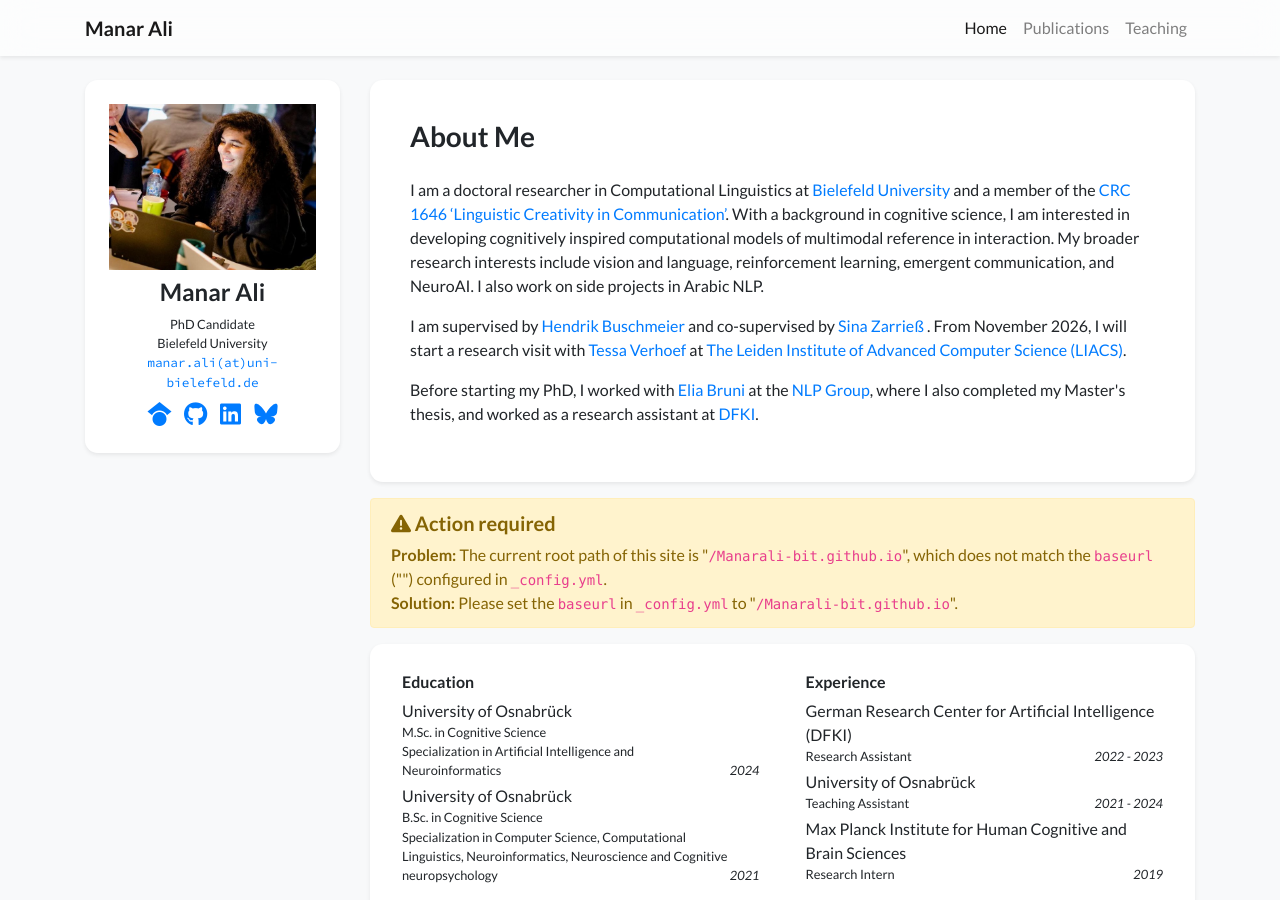
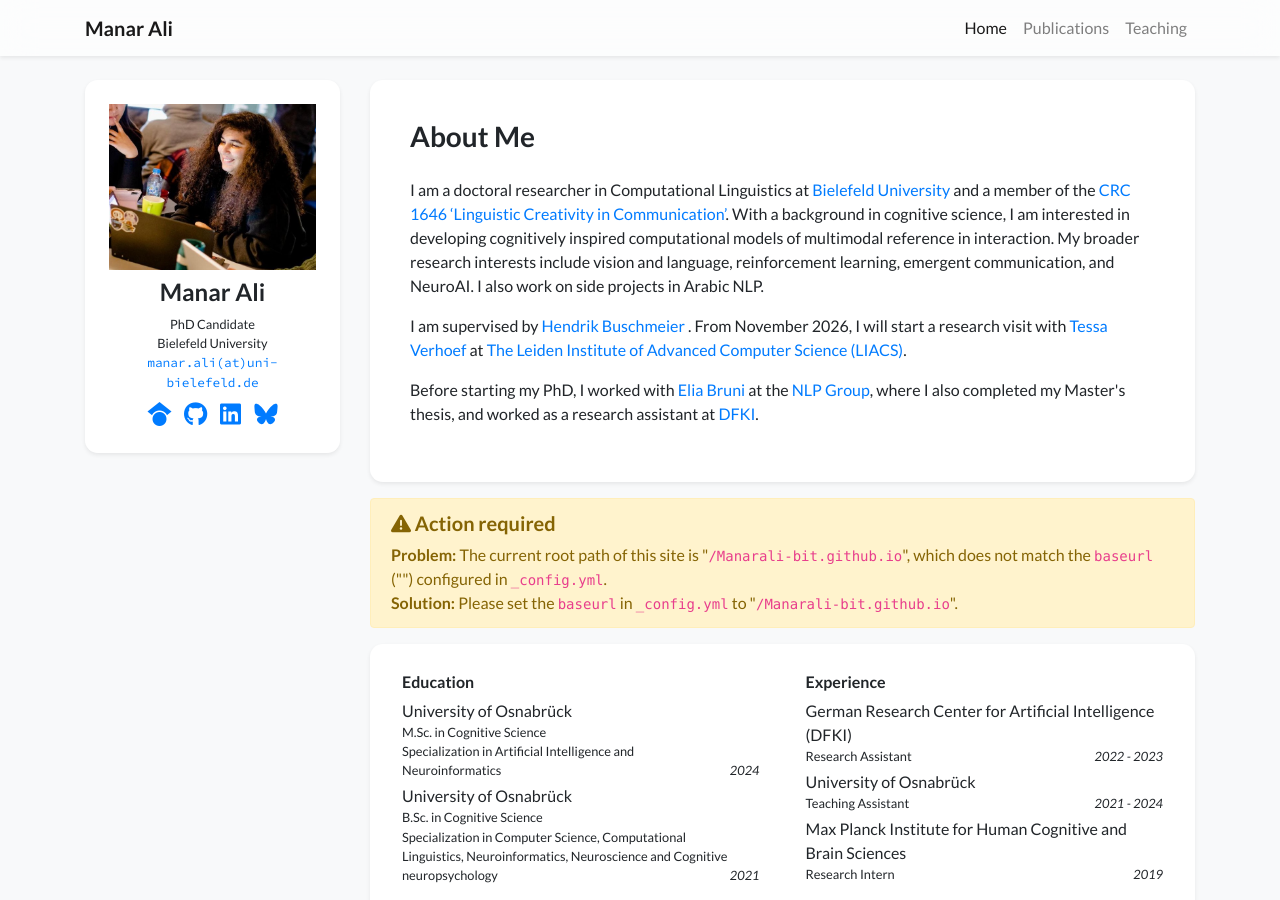
Before and after one commit to Manarali-bit/Manarali-bit.github.io, a Jekyll site: the page built from index.html, in a window 1280 px wide and 900 px high. Built offline with Jekyll 4.4.1, drawn with Linux system fonts in a browser that asks for light colours; nearby versions of some CDN libraries; a style sheet for code colours, icons or effects is not loaded.

Commit message:
update profile

```diff
--- a/_data/profile.yml
+++ b/_data/profile.yml
@@ -34,9 +34,7 @@ short_bio: >-
      <p>
 
      I am supervised by <a href="https://www.techfak.uni-bielefeld.de/~hbuschme/">
-      Hendrik Buschmeier  </a>
-      and co-supervised by <a href="https://sinazarriess.github.io/">
-      Sina Zarrieß  </a>. From November 2026, I will start a research visit with
+      Hendrik Buschmeier  </a>. From November 2026, I will start a research visit with
       <a href="https://sites.google.com/view/tessa-verhoef/home">Tessa Verhoef</a>
       at
       <a href="https://liacs.leidenuniv.nl/">The Leiden Institute of Advanced Computer Science (LIACS)</a>.
```
